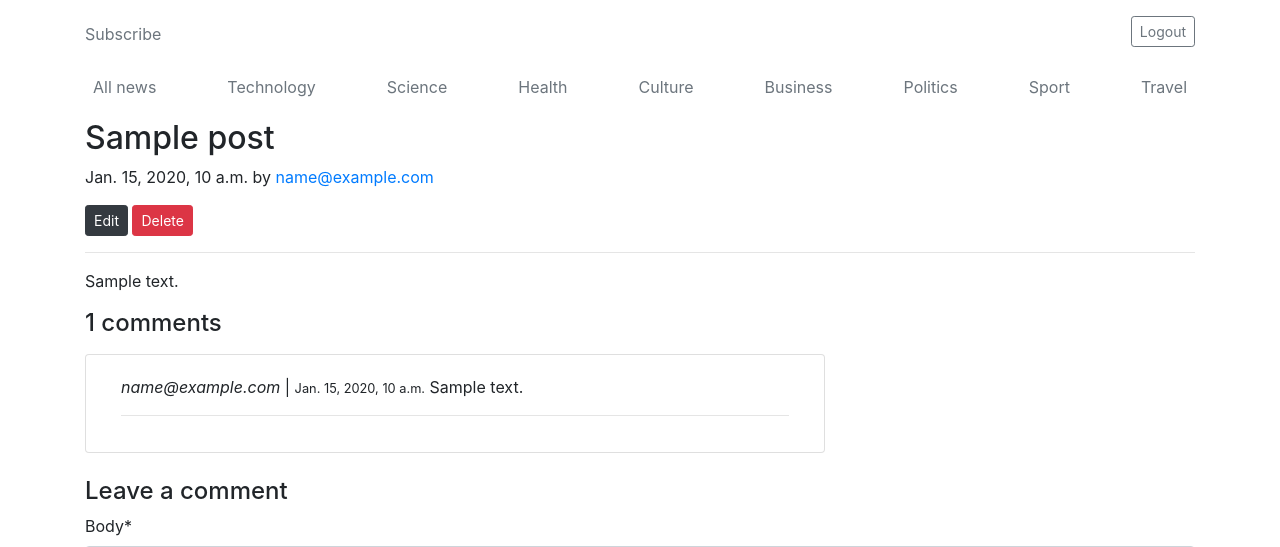
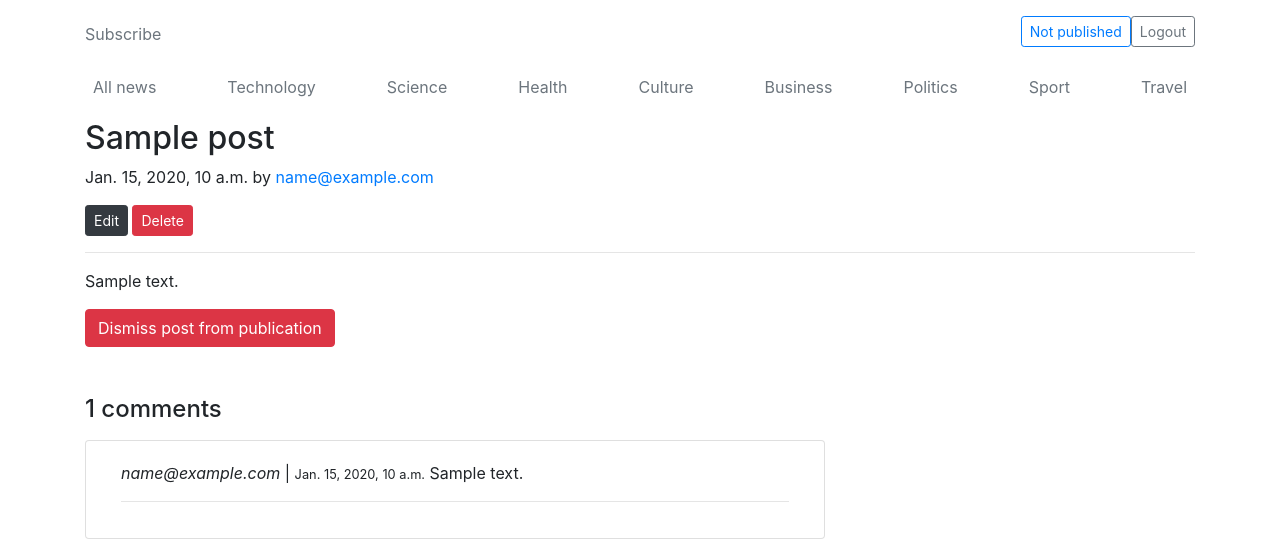
Before and after one commit to MorhaliukOL/TopNews, a Django app: a page that uses users/templates/base.html in a window 1280 px wide. Shown: the top 547 px of the page. Run offline with Django 3.2, Linux system fonts and the light colour scheme; a user stored in the database is signed in; tables that the repository leaves empty hold one stand-in row (values such as "Sample post"); some libraries are stand-ins or nearby versions.

Commit message:
User groups and permissions added

```diff
--- a/posts/templates/posts/detail_post.html
+++ b/posts/templates/posts/detail_post.html
@@ -5,13 +5,21 @@
      <div class="blog-post">
         <h2 class="blog-post-title">{{ post.title }}</h2>
         <p class="blog-post-meta">{{ post.created }} by <a href="#">{{ post.author }}</a></p>
-         {% if post.author == user %}
+         {% if post.author == user or perms.posts.approve_posts %}
             <a class="btn btn-dark btn-sm" href="{% url 'post_update' post.slug %}">Edit</a>
             <a class="btn btn-danger btn-sm" href="{% url 'post_delete' post.slug %}">Delete</a>
          {% endif %}
          <hr>
         <p>{{ post.body|safe }}</p>
+            {% if perms.posts.approve_posts %}
+                {% if post.approved %}
+                    <a class="btn btn-danger" href="{% url 'post_decline' post.slug %}">Dismiss post from publication</a>
+                {% else %}
+                    <a class="btn btn-primary" href="{% url 'post_approve' post.slug %}">Approve post for publication</a>
+                {% endif %}
+            {% endif %}
       </div>
+        <br><br>
 <!--                            Comments-->
     <h4>{{ comments.count }} comments</h4>
     <div class="col-md-8 card mb-4  mt-3">
@@ -27,12 +35,16 @@
         </div>
     </div>
     <h4>Leave a comment</h4>
+    {% if user.is_authenticated %}
         <form action="" method="post">
             {% csrf_token %}
             {{ comment_form.media }}
             {{ comment_form|crispy }}
             <button class="btn btn-primary" type="submit">Add comment</button>
         </form>
+    {% else %}
+        <a href="{% url 'login' %}">Login to leave comments</a>
+    {% endif %}
 <!--            End Comments-->
 
 {% endblock %}
--- a/posts/urls.py
+++ b/posts/urls.py
@@ -1,6 +1,6 @@
 from django.urls import path
-from .views import (PostCreateView, PostUpdateView,
-                    PostListView, PostDeleteView, post_detail)
+from .views import (PostCreateView, PostUpdateView, UnapprovedPostListView,
+                    PostListView, PostDeleteView, post_detail, approve_post, decline_post)
 
 
 urlpatterns = [
@@ -8,5 +8,8 @@ urlpatterns = [
     path('detail/<slug:slug>', post_detail, name='post_detail'),
     path('update/<slug:slug>', PostUpdateView.as_view(), name='post_update'),
     path('all/', PostListView.as_view(), name='post_list'),
+    path('unpublished/', UnapprovedPostListView.as_view(), name='posts_unpublished'),
     path('delete/<slug:slug>', PostDeleteView.as_view(), name='post_delete'),
+    path('approve/<slug:slug>', approve_post, name='post_approve'),
+    path('decline/<slug:slug>', decline_post, name='post_decline')
 ]
--- a/posts/views.py
+++ b/posts/views.py
@@ -1,9 +1,10 @@
 from django.urls import reverse, reverse_lazy
-from django.contrib.auth.mixins import LoginRequiredMixin
+from django.contrib.auth.mixins import (LoginRequiredMixin,
+                                        UserPassesTestMixin)
 from django.utils.text import slugify
-from django.views.generic import (CreateView, DetailView, UpdateView,
+from django.views.generic import (CreateView, UpdateView,
                                   ListView, DeleteView)
-from django.shortcuts import get_object_or_404, render
+from django.shortcuts import get_object_or_404, render, redirect
 from django.contrib import messages
 
 from .models import Post
@@ -17,6 +18,7 @@
     fields = ['title', 'body']
 
     def form_valid(self, form):
+        """Assign values to 'author' and 'slug' fields"""
         form.instance.author = self.request.user
         form.instance.slug = slugify(form.instance.title)
         return super().form_valid(form)
@@ -26,6 +28,7 @@
 
 
 def post_detail(request, slug):
+    """Render Post detail view"""
     template_name = 'posts/detail_post.html'
     post = get_object_or_404(Post, slug=slug)
     comments = post.comments.all()
@@ -47,20 +50,41 @@
     return render(request, template_name, context)
 
 
-class PostUpdateView(UpdateView):
+class PostUpdateView(UserPassesTestMixin, UpdateView):
     model = Post
     template_name = 'posts/create_post.html'
     fields = ['title', 'body']
+
+    def test_func(self):
+        """
+        Return True if current user is author of the post,
+        or has 'approve posts' permission, and return False otherwise.
+        """
+        post_author = get_object_or_404(Post, slug=self.kwargs['slug']).author
+        user = self.request.user
+        return post_author == user or user.has_perm('posts.approve_post')
 
     def get_success_url(self):
         return reverse('post_detail', args=[self.kwargs['slug']])
 
 
 class PostListView(ListView):
+    approved = True
     model = Post
     context_object_name = 'posts'
     template_name = 'posts/list_of_posts.html'
     ordering = ['-created']
+
+    def get_queryset(self):
+        """
+        Return posts that are approved for publication,
+        or aren't, depending on the value of 'approved' variable
+        """
+        return Post.objects.filter(approved=self.approved)
+
+
+class UnapprovedPostListView(PostListView):
+    approved = False
 
 
 class PostDeleteView(DeleteView):
@@ -68,3 +92,19 @@
     context_object_name = 'post'
     template_name = 'posts/confirm_delete_post.html'
     success_url = reverse_lazy('post_list')
+
+
+def approve_post(request, slug):
+    """Approve posts for publication"""
+    post = get_object_or_404(Post, slug=slug)
+    post.approved = True
+    post.save()
+    return redirect('post_detail', slug)
+
+
+def decline_post(request, slug):
+    """Decline posts from publication"""
+    post = get_object_or_404(Post, slug=slug)
+    post.approved = False
+    post.save()
+    return redirect('post_detail', slug)
--- a/users/admin.py
+++ b/users/admin.py
@@ -13,7 +13,7 @@ class CustomUserAdmin(UserAdmin):
     list_filter = ('email', 'is_staff', 'is_active')
     fieldsets = (
         (None, {'fields': ('email', 'password', 'first_name',
-                           'last_name', 'birthday', 'email_verified')}),
+                           'last_name', 'birthday', 'email_verified', 'groups')}),
         ('Permissions', {'fields': ('is_staff', 'is_active')}),
     )
     add_fieldsets = (
--- a/users/templates/base.html
+++ b/users/templates/base.html
@@ -28,6 +28,9 @@
             <a class="text-muted" href="#">Subscribe</a>
           </div>
           <div class="col-4 d-flex justify-content-end align-items-center">
+            {% if perms.posts.approve_posts %}
+              <a class="btn btn-sm btn-outline-primary" href="{% url 'posts_unpublished' %}">Not published</a>
+            {% endif %}
             {% if user.is_authenticated %}
               <a class="btn btn-sm btn-outline-secondary" href="{% url 'logout' %}">Logout</a>
             {% else %}
```
Also changed, not shown: posts/management/commands/create_groups_of_users.py (added, +31 -0 lines), posts/management/__init__.py (added), posts/management/commands/__init__.py (added), top_news/settings.py (line endings or trailing spaces). Lines whose indentation alone changed are shown as unchanged.
